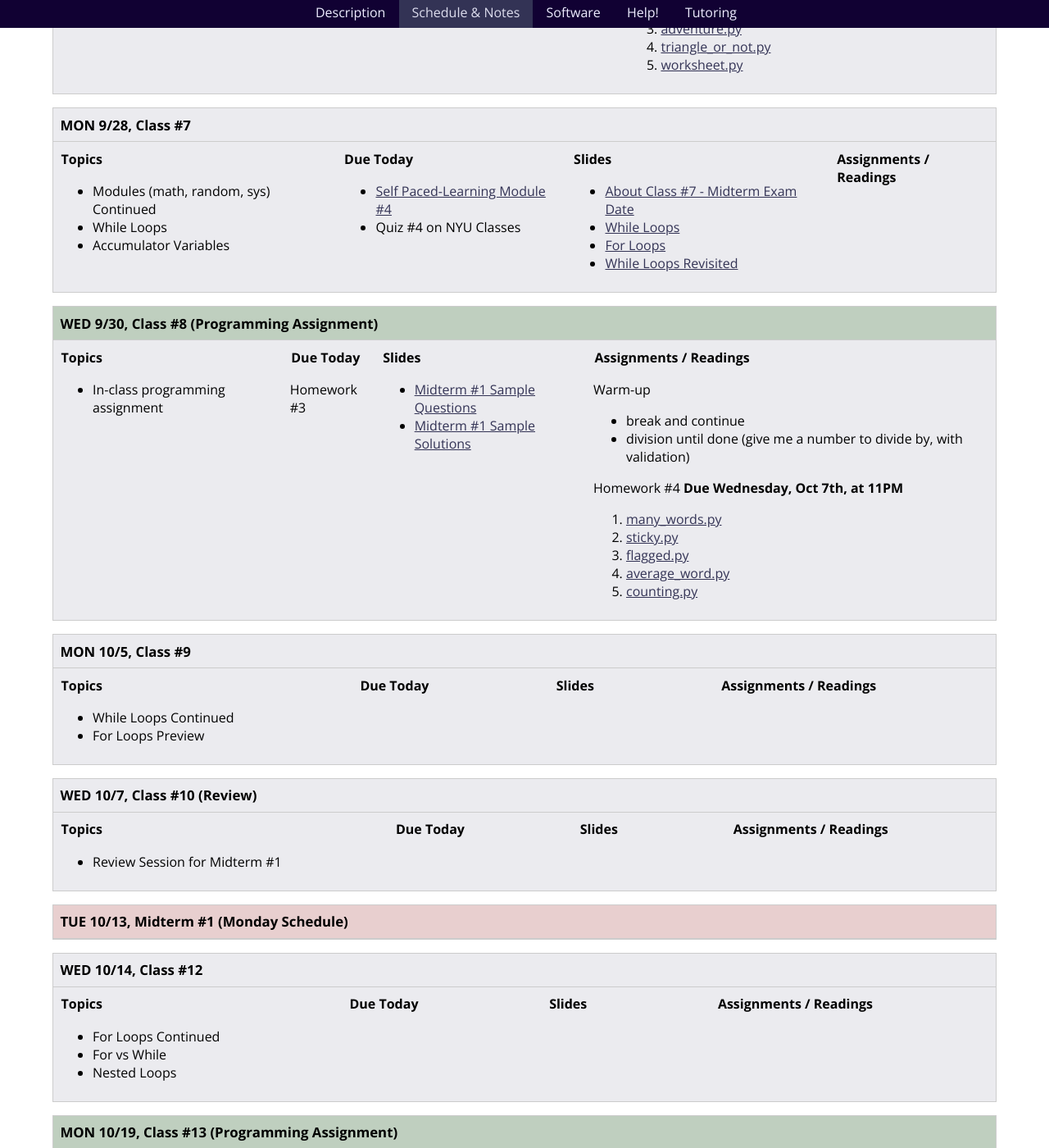
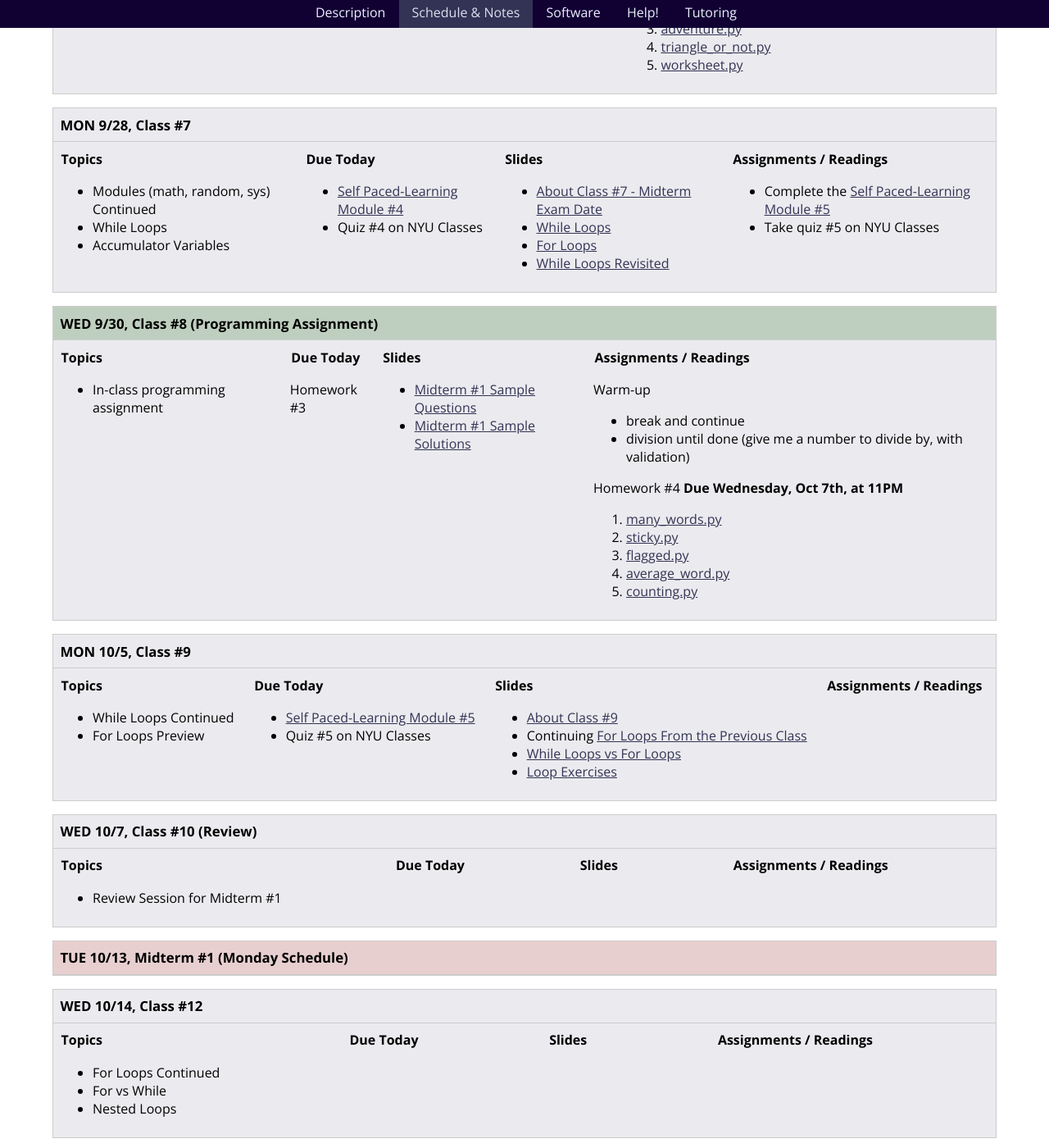
Before and after one commit to foureyes/csci-ua.0002-fall2015-008, a Jekyll site: the page built from schedule.markdown, in a window 1280 px wide and 1400 px high, scrolled down 2753 px. Shown: the whole window at 82% size. Built offline with Jekyll 4.4.1, drawn with Linux system fonts in a browser that asks for light colours.

Commit message:
add class 9

```diff
--- a/_includes/classes/07/materials.markdown
+++ b/_includes/classes/07/materials.markdown
@@ -28,6 +28,8 @@
 <article class="assignments" markdown="block">
 #### Assignments / Readings
 
+* Complete the [Self Paced-Learning Module #5]({{ site.module5 }})
+* Take quiz #5 on NYU Classes
 {% comment %}
 Readings
 
--- a/_includes/classes/09/materials.markdown
+++ b/_includes/classes/09/materials.markdown
@@ -1,5 +1,8 @@
 <article class="due" markdown="block">
 #### Due Today
+
+* [Self Paced-Learning Module #5]({{ site.module5 }})
+* Quiz #5 on NYU Classes
 
 {% comment %}
 * Homework
@@ -9,6 +12,11 @@
 
 <article class="slides" markdown="block">
 #### Slides
+
+* [About Class #9](classes/09/meta.html)
+* Continuing [For Loops From the Previous Class](classes/08/for.html)
+* [While Loops vs For Loops](classes/09/vs.html)
+* [Loop Exercises](classes/09/loop-exercises.html)
 
 {% comment %}
 * [Slides](classes/01/intro.html)
```
Also changed, not shown: classes/08.py (added, +12 -0 lines), classes/09/meta.markdown (+6 -44 lines).
